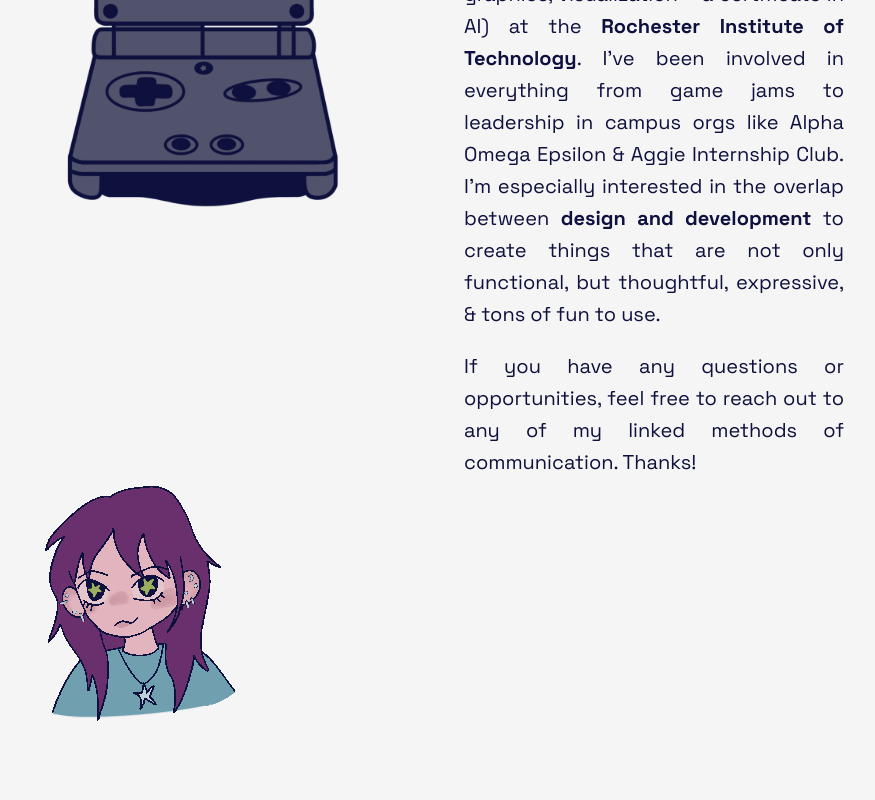
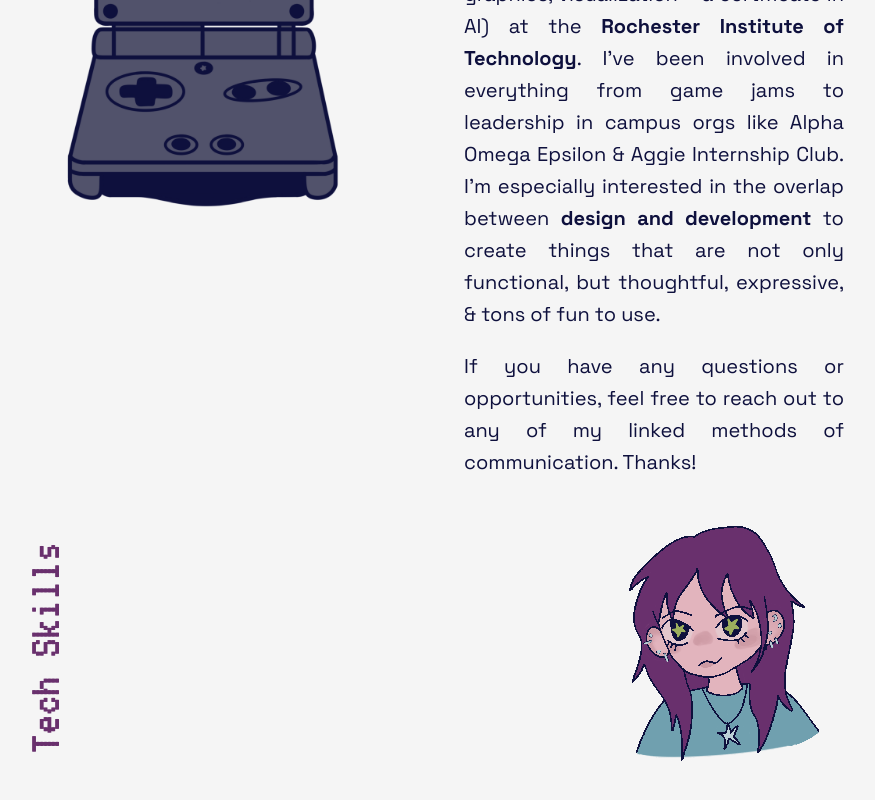
Before and after one commit to kaclark219/Web-Portfolio, a React (Vite) app in the folder kac-portfolio/: page /about in a window 1280 px wide. Shown: the part 641-1441 px from the top of the page, without its empty margins (216-1091 px from the left). Built offline with nearby package versions, Linux system fonts and the light colour scheme.

Commit message:
about me screen ready for skill icons to be added

```diff
--- a/kac-portfolio/src/pages/About.jsx
+++ b/kac-portfolio/src/pages/About.jsx
@@ -66,10 +66,15 @@ function About() {
             <div className="about-bottom">
                 <div className="tech-skills">
                     <div className="tech-skills-header">
-
+                        <h2>Tech Skills</h2>
                     </div>
                     <div className="skills-grid">
+                        <div className="grid-r1">
 
+                        </div>
+                        <div className="grid-r2">
+
+                        </div>
                     </div>
                 </div>
                 <div className="skills-right">
--- a/kac-portfolio/src/style/sass/_about.scss
+++ b/kac-portfolio/src/style/sass/_about.scss
@@ -94,4 +94,27 @@
             }
         }
     }
+    .about-bottom {
+        display: flex;
+        flex-direction: row;
+        gap: 50px;
+        align-items: center;
+        margin-top: 40px;
+        justify-content: space-between;
+        .tech-skills {
+            display: flex;
+            .tech-skills-header {
+                transform: rotate(-90deg);
+                transform-origin: center;
+                margin-left: -65px;
+            }
+        }
+        .skills-right {
+            img {
+                &:hover, &:focus {
+                    animation: wiggle 0.5s forwards;
+                }
+            }
+        }
+    }
 }
--- a/kac-portfolio/src/style/style.css
+++ b/kac-portfolio/src/style/style.css
@@ -472,4 +472,23 @@ body {
 }
 .about-me .about-top .about-text p {
   text-align: justify;
+}
+.about-me .about-bottom {
+  display: flex;
+  flex-direction: row;
+  gap: 50px;
+  align-items: center;
+  margin-top: 40px;
+  justify-content: space-between;
+}
+.about-me .about-bottom .tech-skills {
+  display: flex;
+}
+.about-me .about-bottom .tech-skills .tech-skills-header {
+  transform: rotate(-90deg);
+  transform-origin: center;
+  margin-left: -65px;
+}
+.about-me .about-bottom .skills-right img:hover, .about-me .about-bottom .skills-right img:focus {
+  animation: wiggle 0.5s forwards;
 }/*# sourceMappingURL=style.css.map */
```
Also changed, not shown: 1 other file (tests, documents, lock files or other folders).
